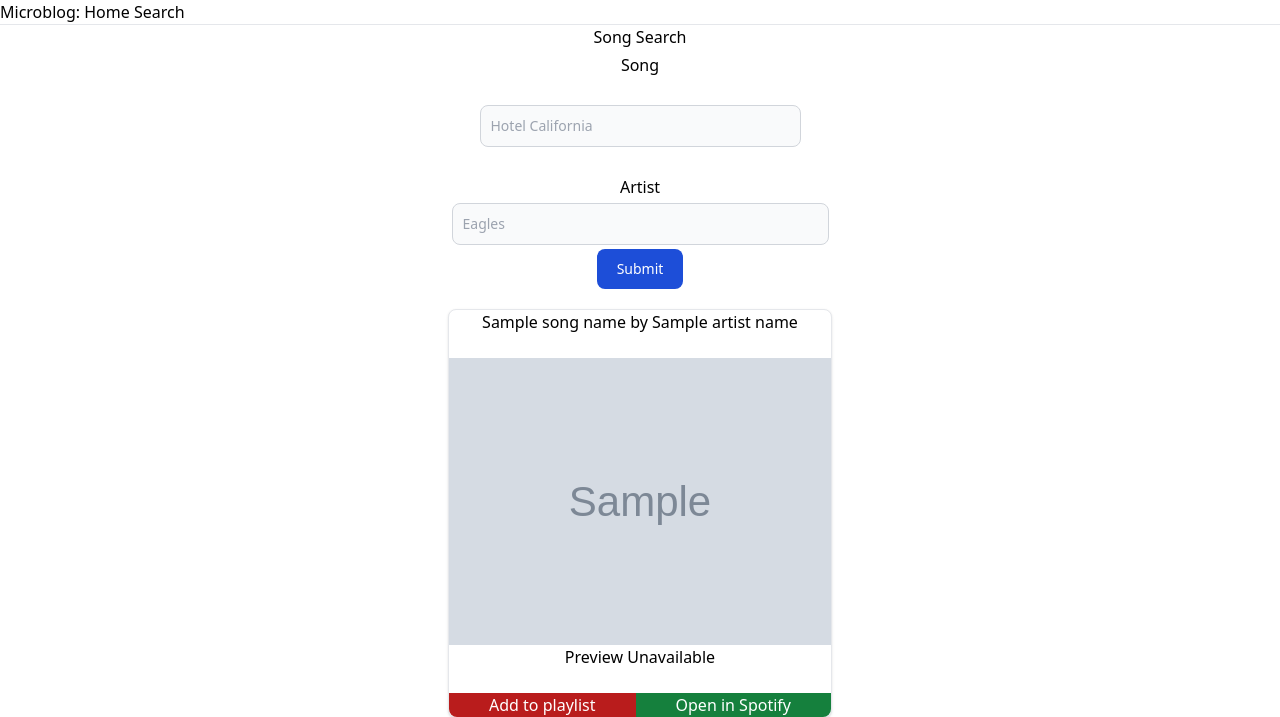
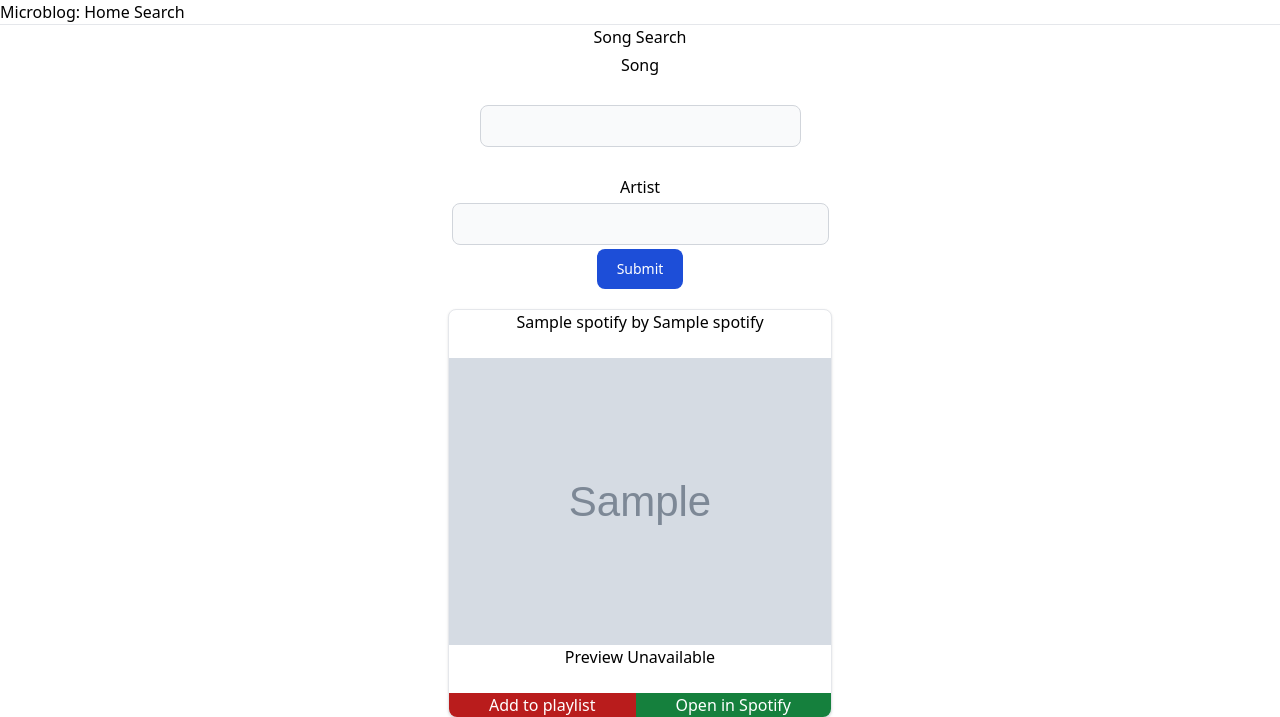
Before and after one commit to BrettAdamson/Music-Recommender, a Flask app: template app/templates/song_form.html in a window 1280 px wide. Shown: the top 717 px of the page. Run offline with Flask 3, Linux system fonts and the light colour scheme; the template is opened without the code that fills it: values that come from a table or form of the project are taken from there, most other values are stand-ins (such as "Sample title", 1, 10 or a date in 2020); grey boxes marked "Sample" are stand-in pictures; style sheets or scripts are compiled from the project's sources; some libraries are stand-ins or nearby versions.

Commit message:
refactored routes.py song search function

```diff
--- a/app/templates/song_form.html
+++ b/app/templates/song_form.html
@@ -12,7 +12,7 @@
           {{ form.song(size=32,class="bg-gray-50 border border-gray-300 text-gray-900 text-sm rounded-lg
           focus:ring-blue-500 focus:border-blue-500 block w-full p-2.5 dark:bg-gray-700 dark:border-gray-600
           dark:placeholder-gray-400 dark:text-white dark:focus:ring-blue-500 dark:focus:border-blue-500",
-          placeholder="Hotel California") }}
+          ) }}
           {% for error in form.song.errors %}
           <span style="color: red;">[{{ error }}]</span>
           {% endfor %}
@@ -21,7 +21,7 @@
         {{ form.artist(size=32,class=" p-1 m-1 bg-gray-50 border border-gray-300 text-gray-900 text-sm rounded-lg
         focus:ring-blue-500 focus:border-blue-500 block w-full p-2.5 dark:bg-gray-700 dark:border-gray-600
         dark:placeholder-gray-400 dark:text-white dark:focus:ring-blue-500 dark:focus:border-blue-500",
-        placeholder="Eagles") }}
+        ) }}
         {% for error in form.artist.errors %}
         <span style="color: red;">[{{ error }}]</span>
         {% endfor %}
@@ -37,22 +37,21 @@
 
 </div>
 
-
-
+<!-- Searched Track -->
 <div class="flex gap-1 justify-center  items-center m-5">
   <div class="w-1/3"></div>
   <div
-    class="w-1/3 flex flex-col max-w-sm border bg-white border-gray-200 rounded-lg  shadow  dark:bg-gray-800 dark:border-gray-700 hover:bg-gray-100 dark:hover:bg-gray-700 ">
-    {% if song_name %}
-    <h1 class="text-center min-h-12 text-balance line-clamp-2"> {{song_name }} by {{artist_name}}</h1>
+    class="w-1/3 flex flex-col max-w-sm border rounded-corners bg-white border-gray-200 shadow rounded-lg  dark:bg-gray-800 dark:border-gray-700 hover:bg-gray-100 dark:hover:bg-gray-700 ">
+    {% if spotify_data.song_name %}
+    <h1 class="text-center min-h-12 text-balance line-clamp-2"> {{spotify_data.song_name }} by {{spotify_data.artist_name}}</h1>
 
-    <img src="{{album_image}}" class="">
-    {% if preview_url %}
+    <img src="{{spotify_data.album_image}}" class="">
+    {% if spotify_data.preview_url %}
     <div class="player-wrapper">
 
       <audio id="player" class="m-3 p-5  js-player"
         style="--plyr-color-main: #1ac266; --plyr-audio-controls-background:" controls>
-        <source src="{{preview_url}}" type="audio/mpeg">
+        <source src="{{spotify_data.preview_url}}" type="audio/mpeg">
       </audio>
     </div>
     {% else %}
@@ -73,15 +72,16 @@
 </div>
 
 
+<!-- Recommendation Tracks -->
 
 <div class="flex ">
   <div class="w-1/3"></div>
   <div class="grid grid-rows-3 grid-flow-col gap-4">
-    {% for item in recommendation_tracks %}
+    {% for item in spotify_data.recommendation_tracks %}
     <div
-      class=" flex flex-col max-w-sm border bg-white border-gray-200 rounded-lg  shadow  dark:bg-gray-800 dark:border-gray-700 hover:bg-gray-100 dark:hover:bg-gray-700  ">
+      class=" flex flex-col max-w-sm border bg-white border-gray-200 rounded-lg  rounded-corners shadow  dark:bg-gray-800 dark:border-gray-700  ">
       <a href="{{ url_for('core.song_search_form',id=item.id) }}" >
-        <div>
+        <div class = " hover:bg-gray-100 dark:hover:bg-gray-700  rounded-lg">
           <h1 class=" text-center min-h-12 text-balance line-clamp-2"> {{item.name }} by {{item.artists[0].name}} </h1>
           <img class=" rounded-t-lg w-100% h-100% object-cover min-h-72  min-w-72" src="{{item.album.images[0].url}}"
             class="">
@@ -110,15 +110,14 @@
 </div>
 
 
-<script src="path/to/plyr.js"></script>
 <script>
   const players = Array.from(document.querySelectorAll('.js-player')).map((p) => new Plyr(p));
 </script>
 <style>
-  /* .player-wrapper > .plyr {
-    border-bottom-right-radius: 0.46rem;
-    border-bottom-left-radius: 0.46rem;
-} */
+  .rounded-corners{
+    border-bottom-right-radius: 0.55rem;
+    border-bottom-left-radius: 0.55rem;
+}
   .plyr__volume {
     max-width: min-content;
   }
```
Also changed, not shown: app/core/routes.py (+6 -16 lines).
